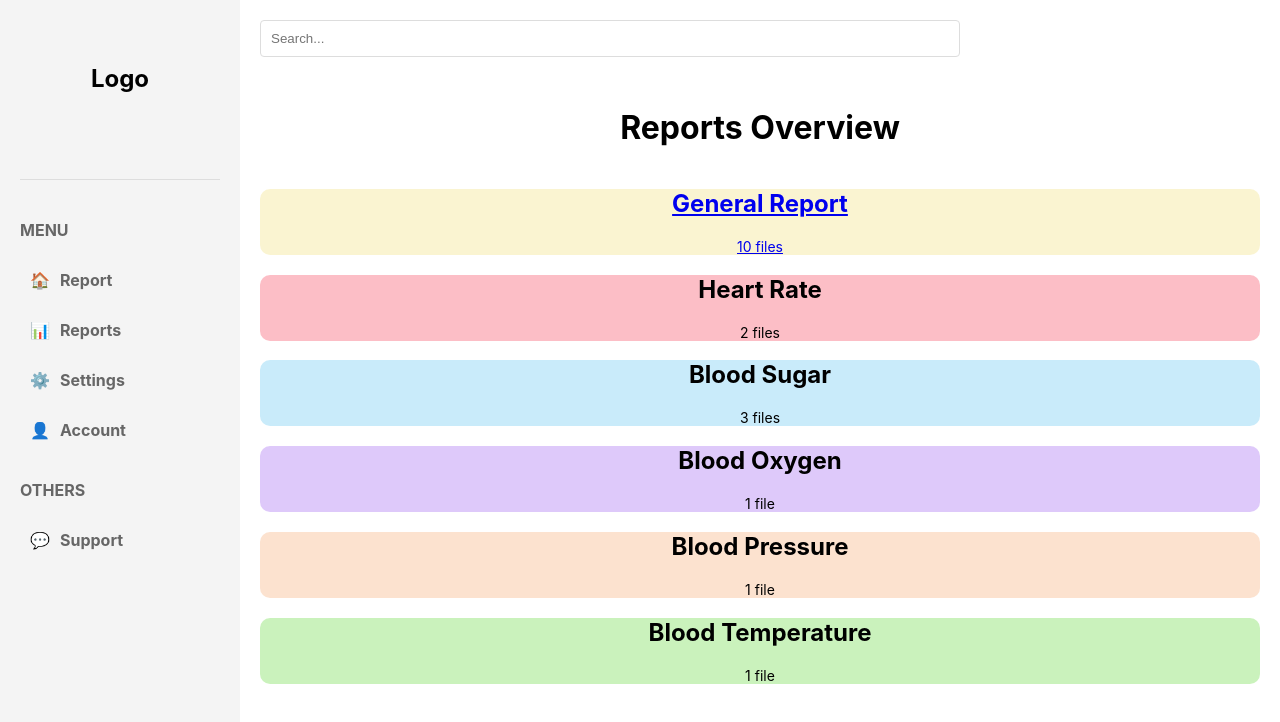
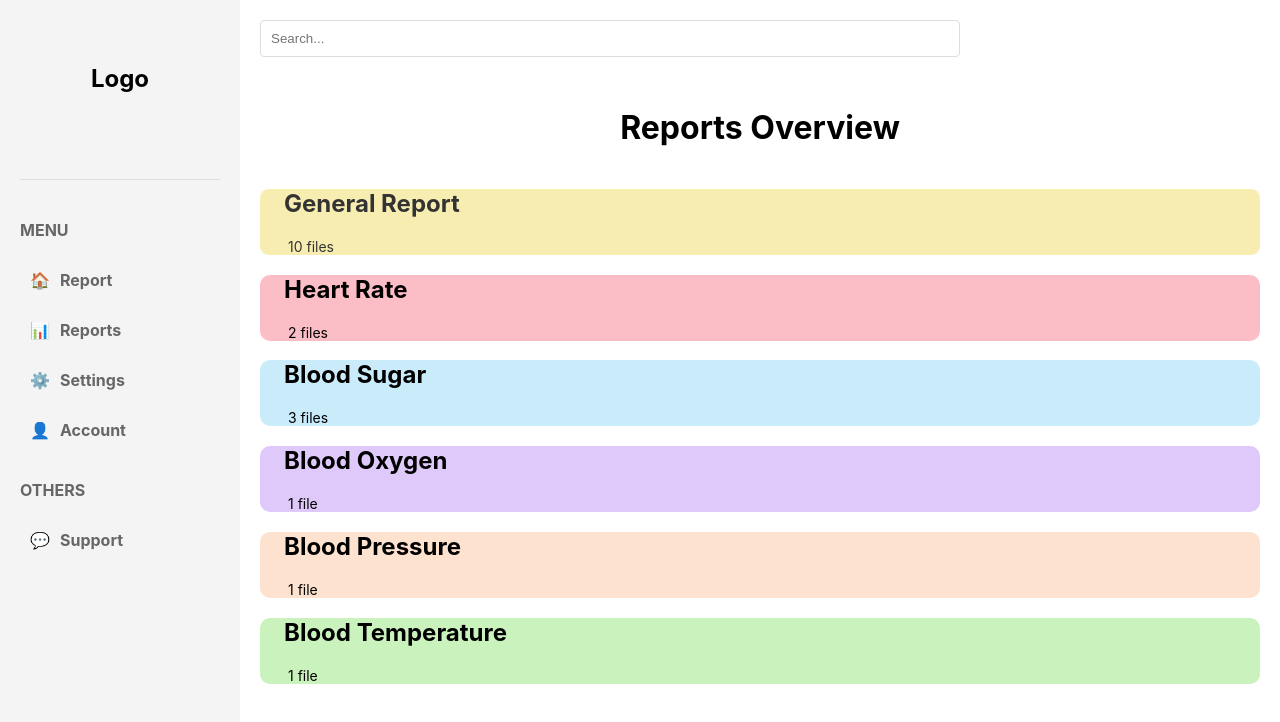
Before and after one commit to maiasullivan/WITBootcampGroup6, a React (Vite) app: page /report in a window 1280 px wide. Shown: the top 722 px of the page. Built offline with nearby package versions, Linux system fonts and the light colour scheme; what @aws-amplify/ui-react, aws-amplify would draw is missing.

Commit message:
nicer link

```diff
--- a/src/components/Report/Report.css
+++ b/src/components/Report/Report.css
@@ -42,6 +42,7 @@
 }
 
 .report-item-2{
+  text-align: left;
   max-width: 1000px;
   background-color: #F629424D;
   flex: 1 1 300px; /* Flexible width for each report item */
@@ -49,6 +50,7 @@
   transition: background-color 0.3s ease;}
 
   .report-item-1{
+    text-align: left;
     max-width: 1000px;
     background-color:#EFDA694D;
     flex: 1 1 300px; /* Flexible width for each report item */
@@ -57,6 +59,7 @@
 
 
     .report-item-3{
+      text-align: left;
       max-width: 1000px;
       background-color:#4CBDEE4D;
       flex: 1 1 300px; /* Flexible width for each report item */
@@ -65,6 +68,7 @@
 
 
       .report-item-4{
+        text-align: left;
         max-width: 1000px;
         background-color: #934CEE4D;;
         flex: 1 1 300px; /* Flexible width for each report item */
@@ -73,6 +77,7 @@
 
 
         .report-item-5{
+          text-align: left;
           max-width: 1000px;
           background-color:#F18B4240;
           flex: 1 1 300px; /* Flexible width for each report item */
@@ -81,6 +86,7 @@
 
 
           .report-item-6{
+            text-align: left;
             max-width: 1000px;
             background-color:#50D5214D;
             flex: 1 1 300px; /* Flexible width for each report item */
--- a/src/components/Report/Report.tsx
+++ b/src/components/Report/Report.tsx
@@ -58,42 +58,53 @@ function Report() {
           <h1 className="main-title">Reports Overview</h1>
           <div className="reports-container">
             <div className="report-item report-item-1">
-              <Link to="/report/general">
-              <div className="report-info"></div>
-              <div className="report-info"></div>
-              <h2>General Report</h2>
-              <span className="files">10 files</span>
-               </Link>
+            <Link
+              to="/report/general"
+              style={{
+                textDecoration: 'none', // Remove underline
+                color: '#333', // Text color
+                display: 'block', // Make the Link a block element
+                borderRadius: '8px', // Rounded corners
+                marginBottom: '1rem', // Space between items
+                transition: 'background-color 0.3s ease', // Smooth background color transition on hover
+              }}
+              className="report-item report-item-1"
+            >
+              <div className="report-info">
+                <h2>&ensp;&ensp;General Report</h2>
+                <span className="files">&ensp;&ensp;&ensp;&ensp;10 files</span>
+              </div>
+            </Link>
               </div>
 
             <div className="report-item report-item-2">
               <div className="report-info">
-                <h2>Heart Rate</h2>
-                <span className="files">2 files</span>
+                <h2>&ensp;&ensp;Heart Rate</h2>
+                <span className="files">&ensp;&ensp;&ensp;&ensp;2 files</span>
               </div>
             </div>
             <div className="report-item report-item-3">
               <div className="report-info">
-                <h2>Blood Sugar</h2>
-                <span className="files">3 files</span>
+                <h2>&ensp;&ensp;Blood Sugar</h2>
+                <span className="files">&ensp;&ensp;&ensp;&ensp;3 files</span>
               </div>
             </div>
             <div className="report-item report-item-4">
               <div className="report-info">
-                <h2>Blood Oxygen</h2>
-                <span className="files">1 file</span>
+                <h2>&ensp;&ensp;Blood Oxygen</h2>
+                <span className="files">&ensp;&ensp;&ensp;&ensp;1 file</span>
               </div>
             </div>
             <div className="report-item report-item-5">
               <div className="report-info">
-                <h2>Blood Pressure</h2>
-                <span className="files">1 file</span>
+                <h2>&ensp;&ensp;Blood Pressure</h2>
+                <span className="files">&ensp;&ensp;&ensp;&ensp;1 file</span>
               </div>
             </div>
             <div className="report-item report-item-6">
               <div className="report-info">
-                <h2>Blood Temperature</h2>
-                <span className="files">1 file</span>
+                <h2>&ensp;&ensp;Blood Temperature</h2>
+                <span className="files">&ensp;&ensp;&ensp;&ensp;1 file</span>
               </div>
             </div>
           </div>
```
